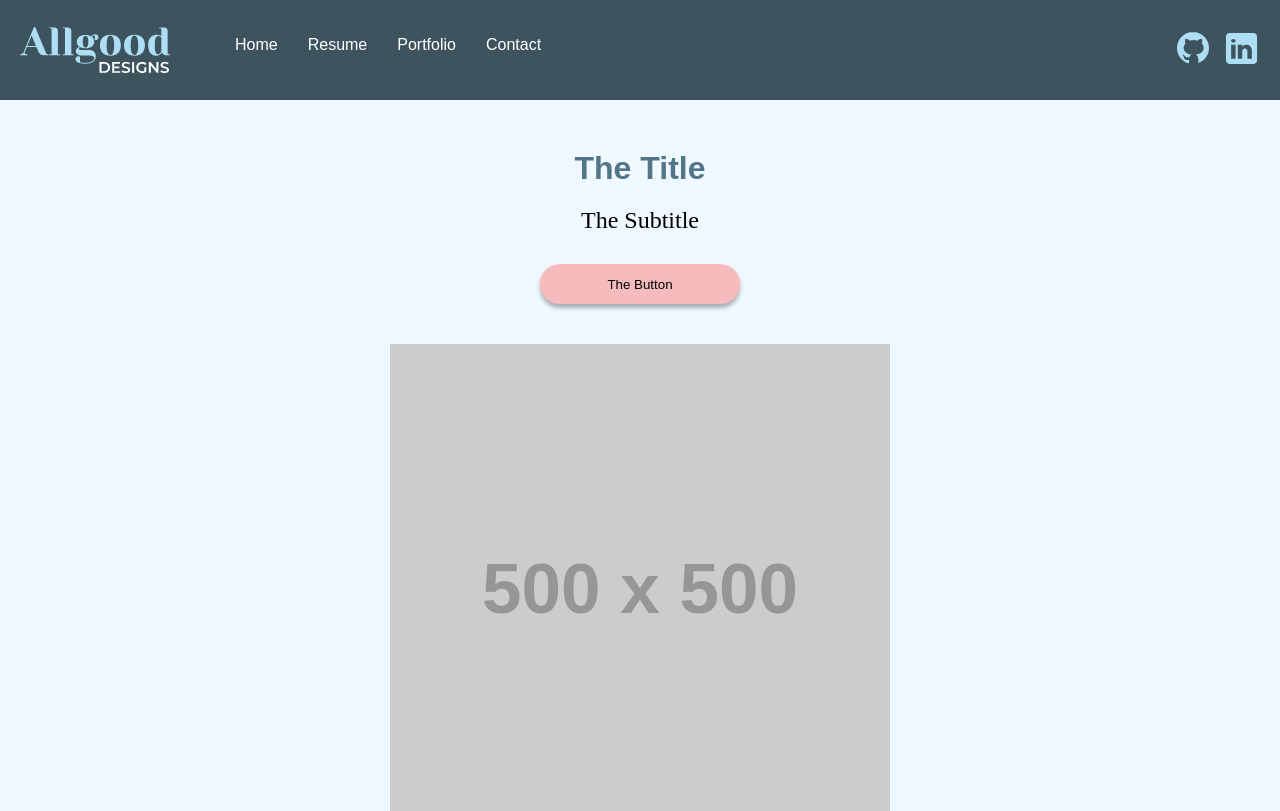
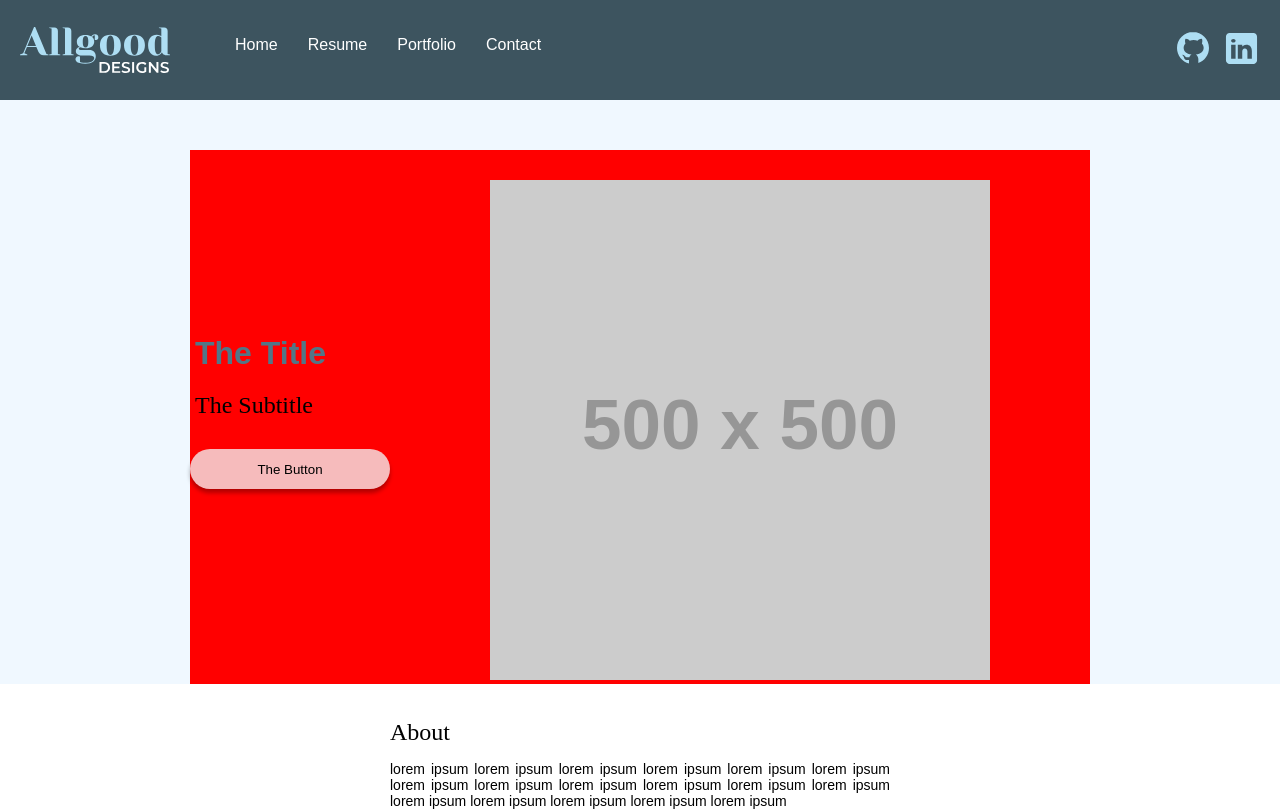
Before and after one commit to Lillybliss/Allgood-Designs, a React (Create React App) app: page /Allgood-Designs/portfolio/The-Suite-Spot-Project in a window 1280 px wide. Shown: the top 811 px of the page. Built offline with nearby package versions, Linux system fonts and the light colour scheme.

Commit message:
started tablet styles

```diff
--- a/src/Portfolio Pages/horizontalTemplate.js
+++ b/src/Portfolio Pages/horizontalTemplate.js
@@ -6,6 +6,7 @@ const HorizontalTemplate = () => {
   return (
     <div className="portfolio-background">
       <div className="container">
+        <div className="together-top">
           <div className="row">
             <h1 className="portfolio-title">The Title</h1>
             <h2 className="header-subtitle">The Subtitle</h2>
@@ -13,6 +14,7 @@ const HorizontalTemplate = () => {
           </div>
           <div className="mockup-image">
             <img src="https://via.placeholder.com/500" alt="Mockup" />
+          </div>
         </div>
       </div>
 
--- a/src/Styles/HorizontalTemplate.css
+++ b/src/Styles/HorizontalTemplate.css
@@ -135,7 +135,43 @@
 }
 
 /* Tablet Styles */
-@media screen and (min-width: 760px) {
+@media screen and (min-width: 900px) {
+    .container {
+        padding: 20px;
+        align-items: center;
+        text-align: center;
+        margin-left: auto;
+        margin-right: auto;
+        padding-bottom: 0px;
+        padding-top: 50px;
+    }
+
+    .together-top {
+        display: flex;
+        flex-wrap: wrap;
+        background-color: red;
+        align-items: center;
+        width: 90%;
+        max-width: 900px;
+        margin-left: auto;
+        margin-right: auto;
+    }
+
+    .row h1, .row h2{
+        text-align: left;
+        margin-left: 5px;
+        margin-right: auto;
+        margin-bottom: 20px;
+    }
+
+    .portfolio-btn {
+        margin-top: 10px;
+        margin-bottom: 10px;
+        width: 200px;
+        height: 40px;
+    }
+
+
 
 
 }
```
Lines whose indentation alone changed are shown as unchanged.
